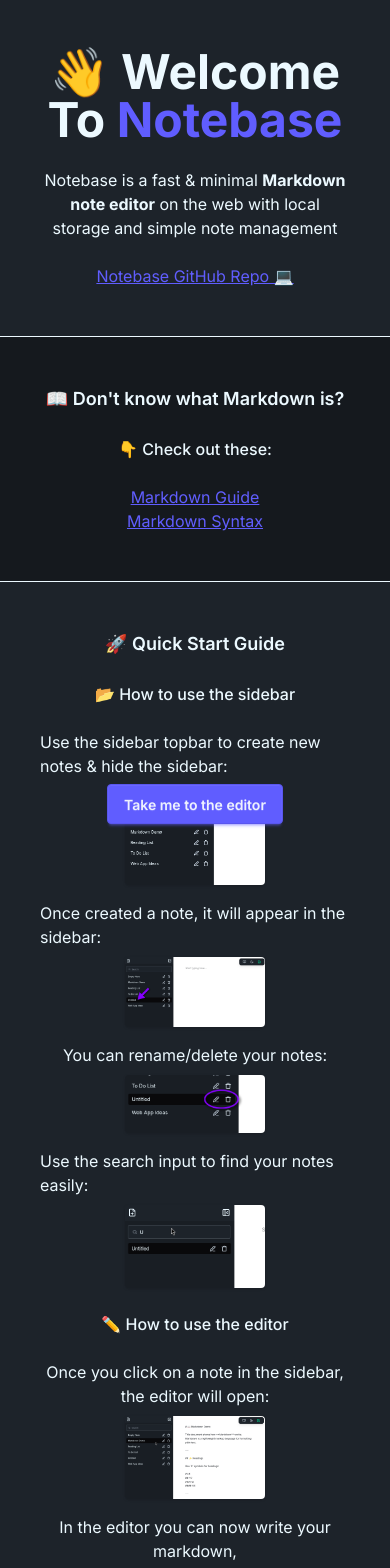
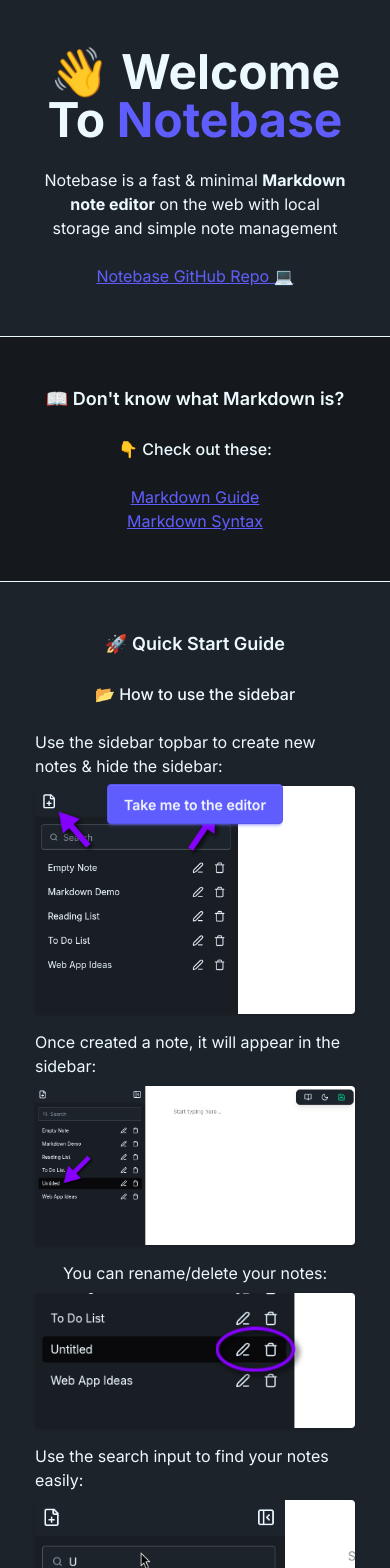
Before and after one commit to jamiewilliamsxyz/notebase, a React (Vite) app: page /info in a window 390 px wide. Shown: the top 1568 px of the page. Built offline with nearby package versions, Linux system fonts and the light colour scheme.

Commit message:
Fix screenshots sizing on info page on small screens

```diff
--- a/src/components/features/info/Screenshot.jsx
+++ b/src/components/features/info/Screenshot.jsx
@@ -3,9 +3,7 @@
     <img
       src={image}
       alt={alt}
-      width="45%"
-      height="45%"
-      className="rounded shadow"
+      className="rounded shadow w-[80%] h-auto md:w-[60%] min-w-80"
     />
   );
 };
```
